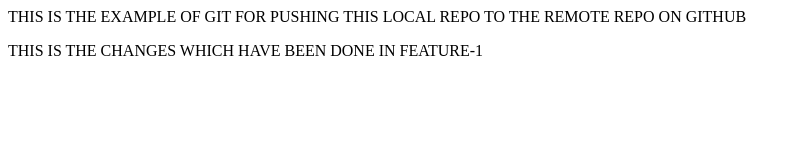
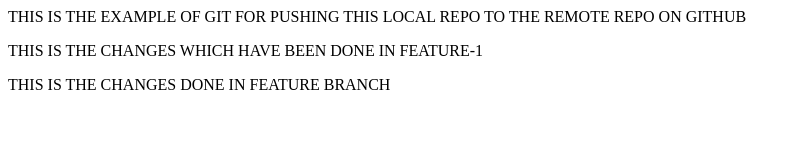
Before and after one commit to Zaidkhan024/localToRemote, a plain HTML site: page index.html in a window 1280 px wide. Shown: the whole page, without its empty margins (0-801 px from the left). Drawn offline with Linux system fonts and the light colour scheme.

Commit message:
CHANGES IN FEATURE-1

```diff
--- a/index.html
+++ b/index.html
@@ -1,2 +1,3 @@
 <p>THIS IS THE EXAMPLE OF GIT FOR PUSHING THIS LOCAL REPO TO THE REMOTE REPO ON GITHUB</p>
 <p>THIS IS THE CHANGES WHICH HAVE BEEN DONE IN FEATURE-1</p>
+<p>THIS IS THE CHANGES DONE IN FEATURE BRANCH</p>
```
